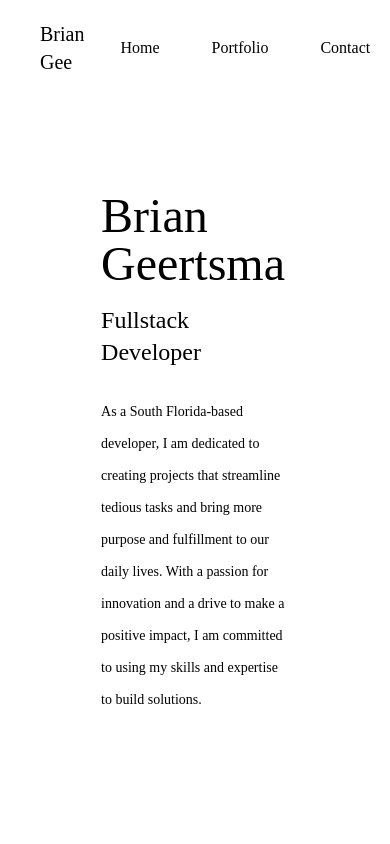
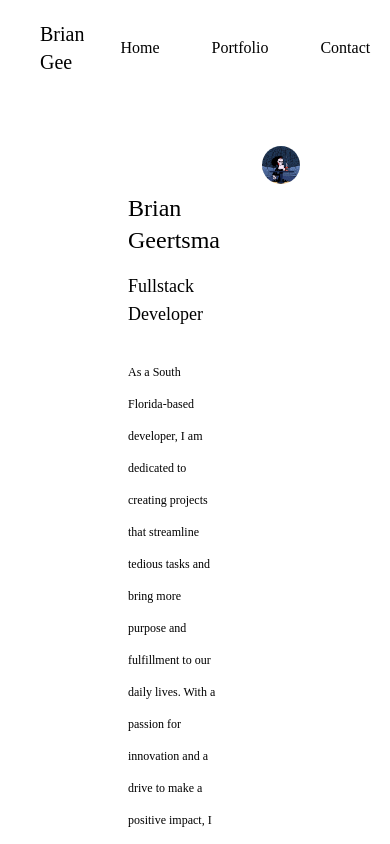
Before and after one commit to brian-gee/react-portfolio, a Next.js app: page / in a window 390 px wide. Shown: the top 844 px of the page. Built offline with nearby package versions, Linux system fonts and the light colour scheme.

Commit message:
working on responsive design

```diff
--- a/pages/index.js
+++ b/pages/index.js
@@ -14,9 +14,9 @@ export default function Home() {
         <section className="flex justify-center">
           <div className="flex justify-between max-w-7xl px-12">
             <div className="text-left p-10">
-              <h2 className="text-5xl py-2">Brian Geertsma</h2>
-              <h3 className="text-2xl py-2">Fullstack Developer</h3>
-              <p className="text-sm py-5 leading-8 max-w-xl">
+              <h2 className="text-2xl md:text-5xl py-2">Brian Geertsma</h2>
+              <h3 className="text-lg md:text-2xl py-2">Fullstack Developer</h3>
+              <p className="text-xs md:text-sm py-5 leading-8 max-w-xl">
 							As a South Florida-based developer, I am dedicated to creating projects that streamline tedious tasks and bring more purpose and fulfillment to our daily lives. With a passion for innovation and a drive to make a positive impact, I am committed to using my skills and expertise to build solutions.
               </p>
             </div>
```
